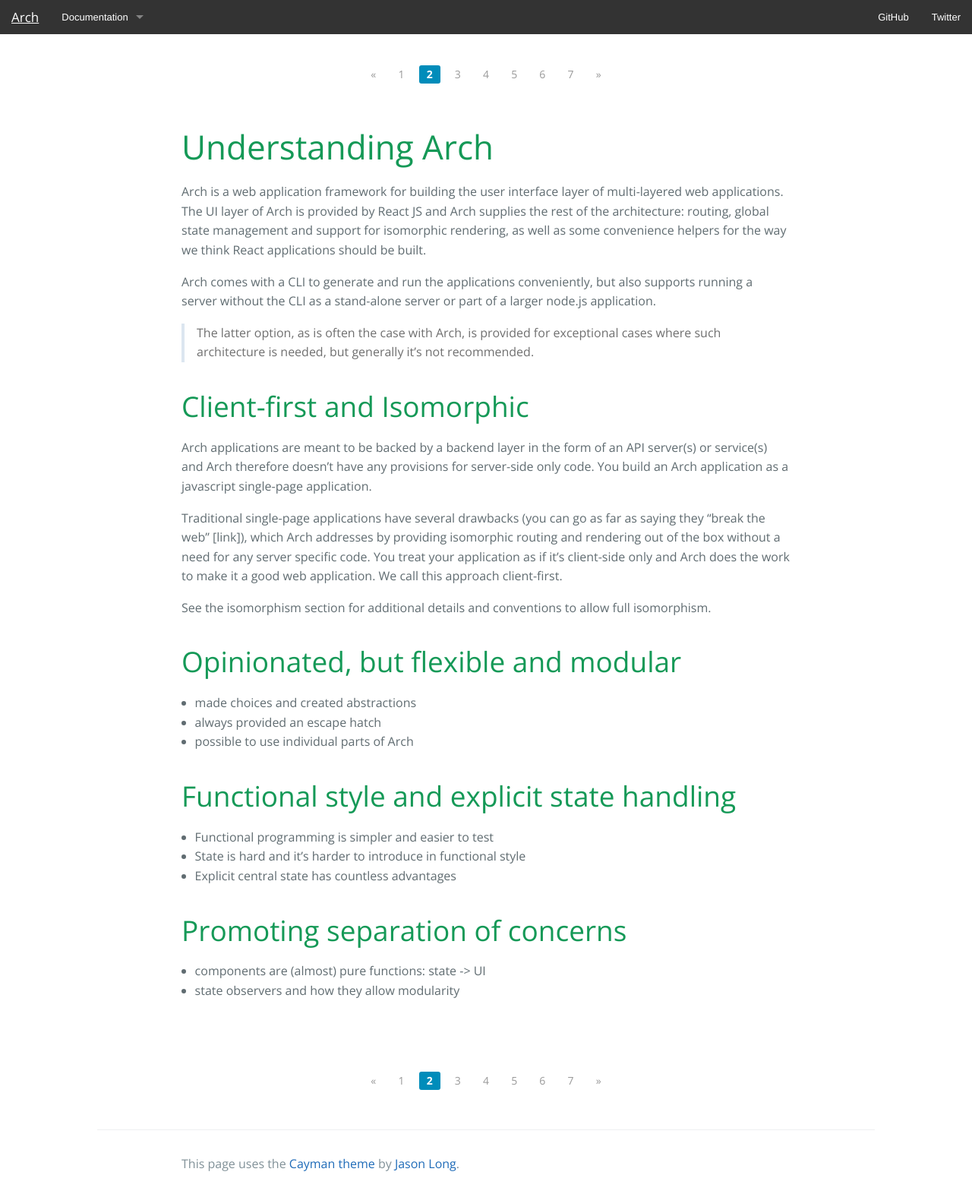
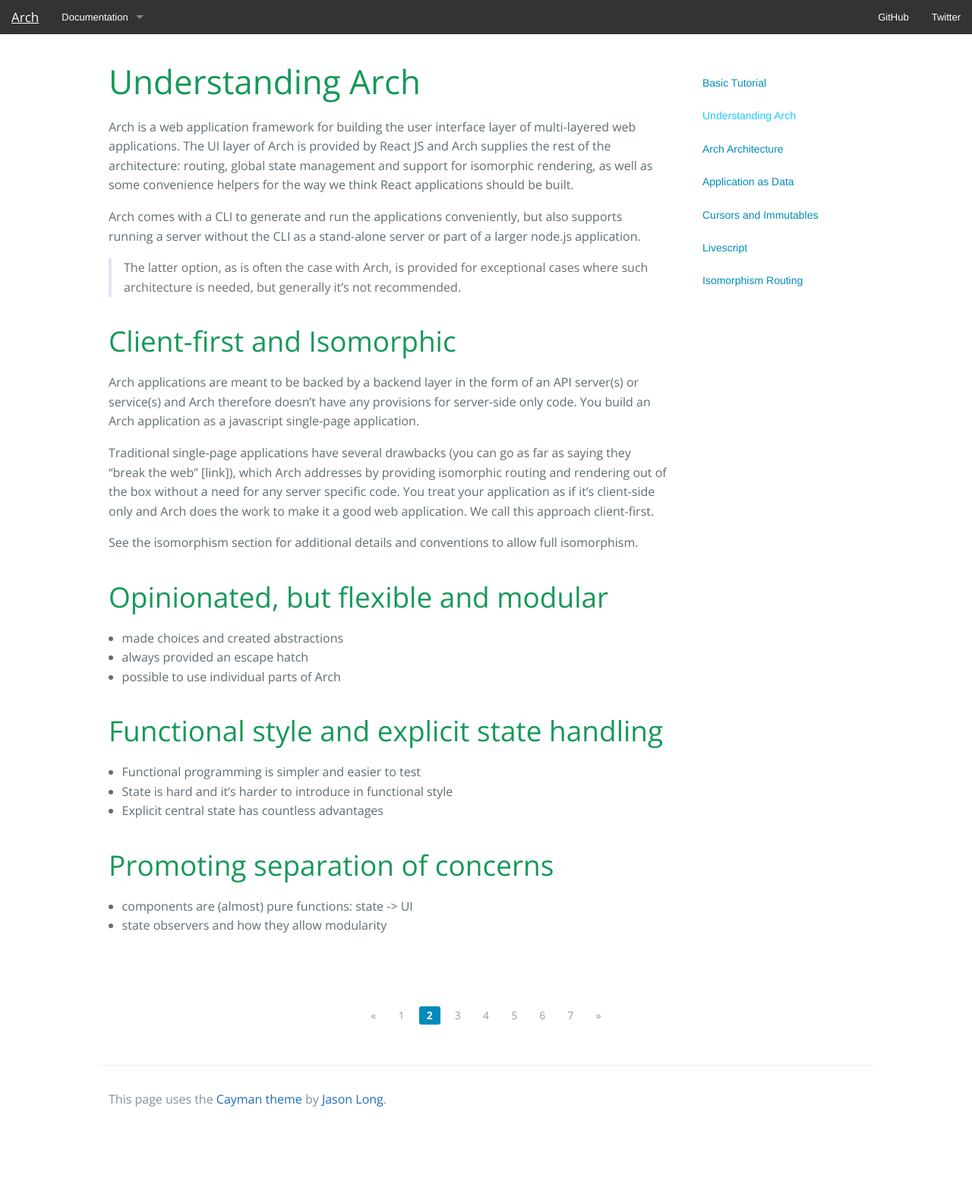
Before and after one commit to arch-js/arch-js.github.io, a Jekyll site: the page built from docs/03-understanding-arch.md, in a window 1280 px wide. Shown: the whole page at 76% size. Built offline with Jekyll 4.4.1, drawn with Linux system fonts in a browser that asks for light colours; after the commit the page ends 1491 px from its top, so only the background shows below that.

Commit message:
Very basic sidebar

```diff
--- /dev/null
+++ b/_includes/sidebar.html
@@ -0,0 +1,7 @@
+<ul class="side-nav">
+  {% for article in site.data.articles %}
+    <li {% if include.page == forloop.index %}class="active"{% endif %}>
+      <a href="{{ site.baseurl }}/{{ article.path }}">{{ article.name }}</a>
+    </li>
+  {% endfor %}
+</ul>
--- a/_layouts/default.html
+++ b/_layouts/default.html
@@ -38,7 +38,7 @@
   {% endif %}
 
   {% if page.no-pagination != true %}
-    <section class="pagination row">
+    <section class="pagination pagination-top row">
       <div class="column large-12">
         {% include pagination.html page=page %}
       </div>
@@ -46,9 +46,14 @@
   {% endif %}
 
   <section class="main-content row">
-    <div class="column large-12">
+    <div class="column {% if page.no-sidebar %}large-12{% else %}medium-9{% endif %}">
       {{ content }}
     </div>
+    {% if page.no-sidebar != true %}
+      <div class="column medium-3">
+        {% include sidebar.html page=page %}
+      </div>
+    {% endif %}
   </section>
 
   {% if page.no-pagination != true %}
--- a/index.html
+++ b/index.html
@@ -1,6 +1,7 @@
 ---
 no-pagination: true
 show-header: true
+no-sidebar: true
 ---
 
 {% capture article %}{% include README.md %}{% endcapture %}
--- a/stylesheets/stylesheet.css
+++ b/stylesheets/stylesheet.css
@@ -139,7 +139,7 @@
 
 @media only screen and (min-width: 40.063em) {
   .main-content {
-    padding: 2rem 4rem;
+    padding: 2rem 2rem;
     font-size: 1.1rem;
   }
 }
@@ -147,7 +147,7 @@
 @media only screen and (min-width: 64.063em) {
   .main-content {
     max-width: 64rem;
-    padding: 2rem 6rem;
+    padding: 2rem 0rem;
     margin: 0 auto;
     font-size: 1.1rem;
   }
@@ -307,3 +307,23 @@
 .pagination {
   margin-top: 1.25rem;
 }
+
+.side-nav {
+  display: none;
+}
+
+@media only screen and (min-width: 40.063em) {
+  .side-nav {
+    display: block;
+  }
+}
+
+.pagination-top {
+  display: block;
+}
+
+@media only screen and (min-width: 40.063em) {
+  .pagination-top {
+    display: none;
+  }
+}
```
